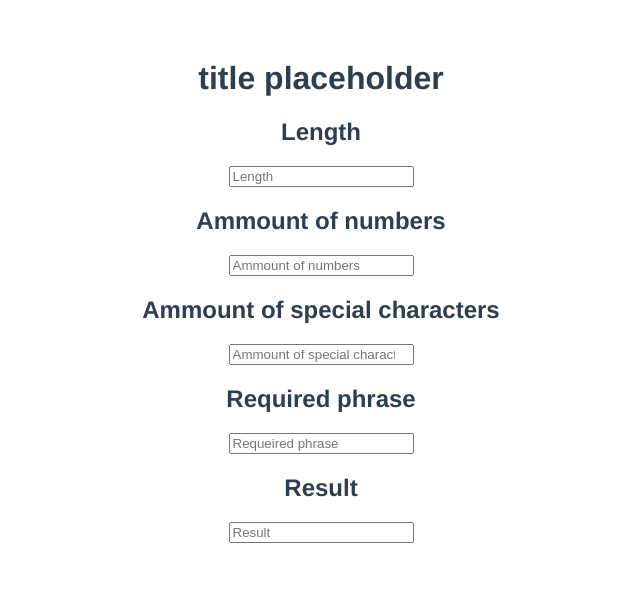
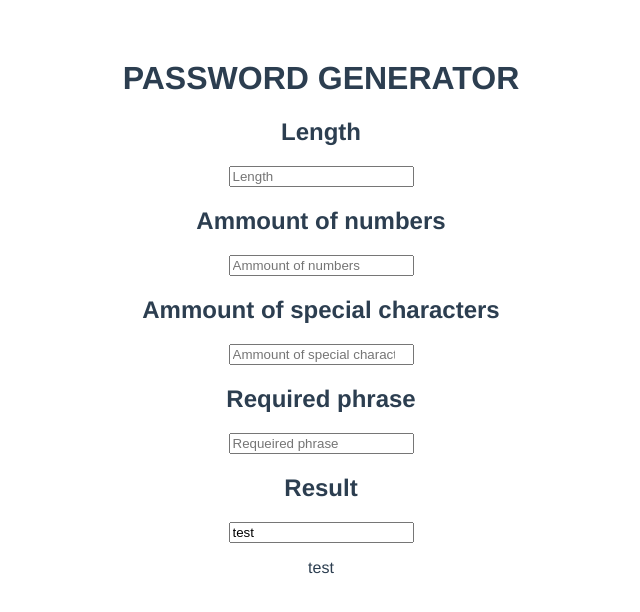
Before and after one commit to pasiastazebra/password-generator, a Vue app in the folder password-generator/: page / in a window 1280 px wide. Shown: the top 612 px of the page, without its empty margins (319-959 px from the left). Built offline with nearby package versions, Linux system fonts and the light colour scheme.

Commit message:
Update WindowContent.vue

```diff
--- a/password-generator/src/components/WindowContent.vue
+++ b/password-generator/src/components/WindowContent.vue
@@ -1,25 +1,30 @@
 <template>
   <div class="window">
-    <h1 class="window-title">title placeholder</h1>
+    <h1 class="window-title">PASSWORD GENERATOR</h1>
     <div class="window-section">
       <h2 class="window-section-title">Length</h2>
-      <input type="number" class="window-section-input" placeholder="Length" :value="length">
+      <input type="number" class="window-section-input" placeholder="Length" v-model="length">
+      <p> {{ length }} </p>
     </div>
     <div class="window-section">
       <h2 class="window-section-title">Ammount of numbers</h2>
-      <input type="number" class="window-section-input" placeholder="Ammount of numbers" :value="ammountOfNumbers">
+      <input type="number" class="window-section-input" placeholder="Ammount of numbers" v-model="amountOfNumbers">
+      <p> {{ amountOfNumbers }} </p>
     </div>
     <div class="window-section">
       <h2 class="window-section-title">Ammount of special characters</h2>
-      <input type="number" class="window-section-input" placeholder="Ammount of special characters" :value="ammountOfSpecChar">
+      <input type="number" class="window-section-input" placeholder="Ammount of special characters" v-model="amountOfSpecChar">
+      <p> {{ amountOfSpecChar }} </p>
     </div>
     <div class="window-section">
       <h2 class="window-section-title">Required phrase</h2>
-      <input type="text" class="window-section-input" placeholder="Requeired phrase" :value="phrase">
+      <input type="text" class="window-section-input" placeholder="Requeired phrase" v-model="phrase">
+      <p> {{ phrase }} </p>
     </div>
     <div class="window-section">
       <h2 class="window-section-title">Result</h2>
-      <input type="number" class="window-section-input" placeholder="Result" :value="result">
+      <input type="text" class="window-section-input" placeholder="Result" :value="result" readonly>
+      <p> {{ result }} </p>
     </div>
   </div>
 </template>
@@ -28,6 +33,16 @@
 
 export default {
   name: 'WindowContent',
+
+  data() {
+    return {
+      length: '',
+      amountOfNumbers: '',
+      amountOfSpecChar: '',
+      phrase: '',
+      result: 'test'
+    };
+  }
 };
 </script>
 
```
